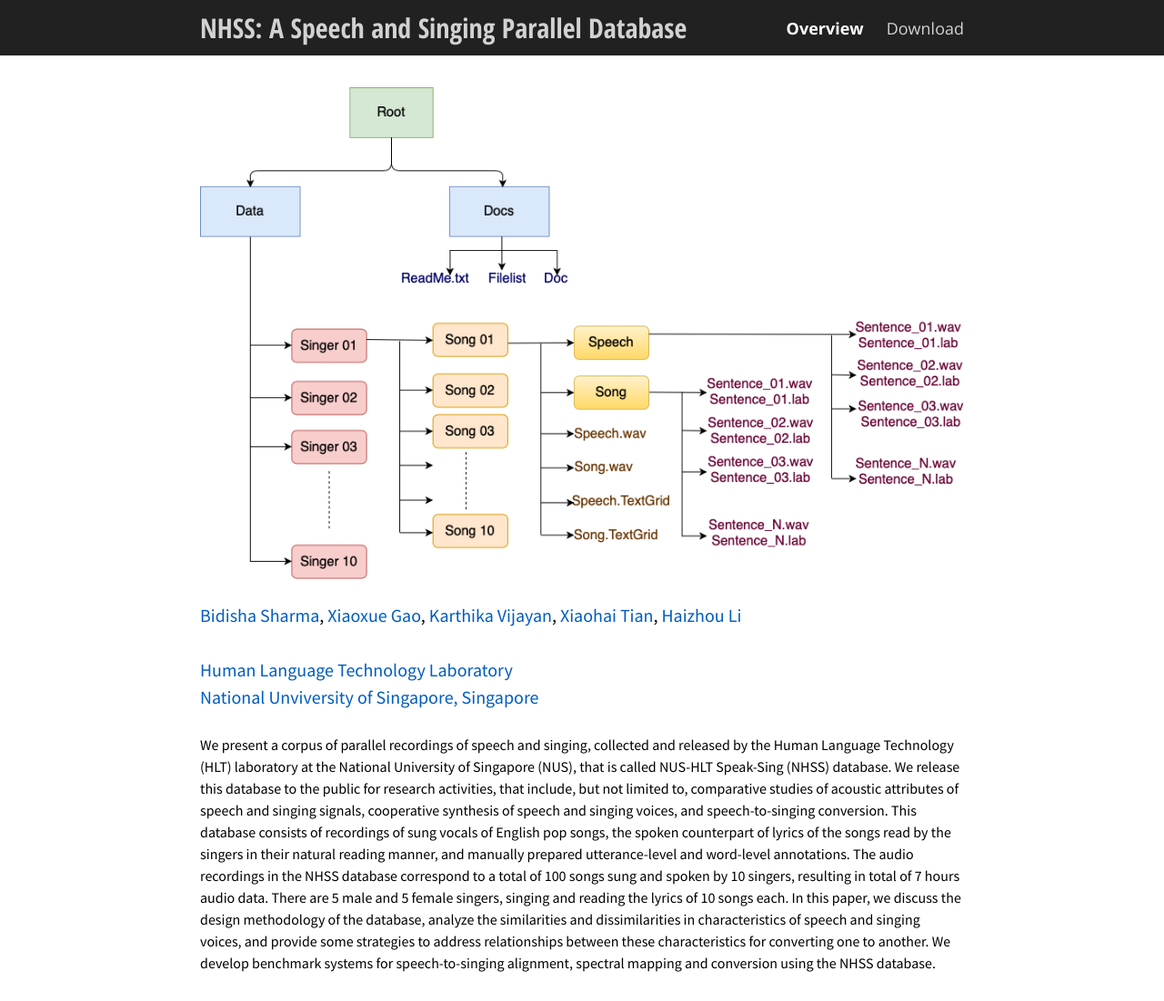
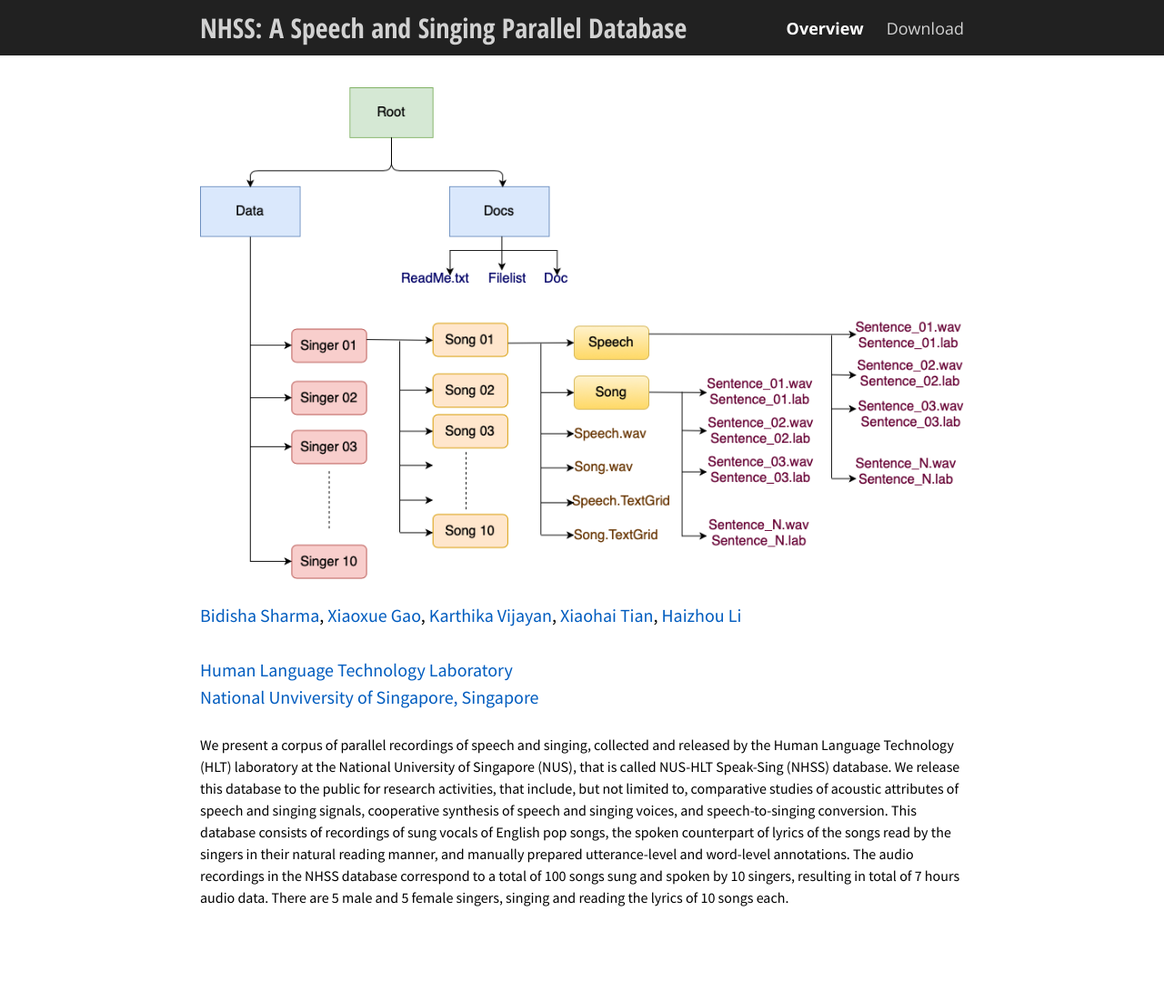
Before and after one commit to bidishasharma/bidishasharma.github.io, a Jekyll site: the page NHSS_Database/index.html, which Jekyll copies as it is, in a window 1280 px wide. Shown: the whole page at 91% size. Built offline with Jekyll 4.4.1, drawn with Linux system fonts in a browser that asks for light colours; after the commit the page ends 1029 px from its top, so only the background shows below that.

Commit message:
Update index.html

```diff
--- a/NHSS_Database/index.html
+++ b/NHSS_Database/index.html
@@ -47,7 +47,7 @@
         <div class="flex-row">
           <div class="flex-item flex-column">
             <p class="text add-top-margin">
-              We present a corpus of parallel recordings of speech and singing, collected and released by the Human Language Technology (HLT) laboratory at the National University of Singapore (NUS), that is called NUS-HLT Speak-Sing (NHSS) database. We release this database to the public for research activities, that include, but not limited to, comparative studies of acoustic attributes of speech and singing signals, cooperative synthesis of speech and singing voices, and speech-to-singing conversion. This database consists of recordings of sung vocals of English pop songs, the spoken counterpart of lyrics of the songs read by the singers in their natural reading manner, and manually prepared utterance-level and word-level annotations. The audio recordings in the NHSS database correspond to a total of 100 songs sung and spoken by 10 singers, resulting in total of 7 hours audio data. There are 5 male and 5 female singers, singing and reading the lyrics of 10 songs each. In this paper, we discuss the design methodology of the database,  analyze the similarities and dissimilarities in characteristics of speech and singing voices, and provide some strategies to address relationships between these characteristics for converting one to another. We develop benchmark systems for speech-to-singing alignment, spectral mapping and conversion using the NHSS database.
+              We present a corpus of parallel recordings of speech and singing, collected and released by the Human Language Technology (HLT) laboratory at the National University of Singapore (NUS), that is called NUS-HLT Speak-Sing (NHSS) database. We release this database to the public for research activities, that include, but not limited to, comparative studies of acoustic attributes of speech and singing signals, cooperative synthesis of speech and singing voices, and speech-to-singing conversion. This database consists of recordings of sung vocals of English pop songs, the spoken counterpart of lyrics of the songs read by the singers in their natural reading manner, and manually prepared utterance-level and word-level annotations. The audio recordings in the NHSS database correspond to a total of 100 songs sung and spoken by 10 singers, resulting in total of 7 hours audio data. There are 5 male and 5 female singers, singing and reading the lyrics of 10 songs each.
             </p>
           </div>
         </div>
```
